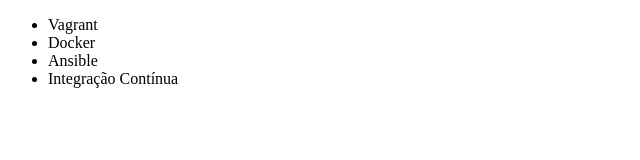
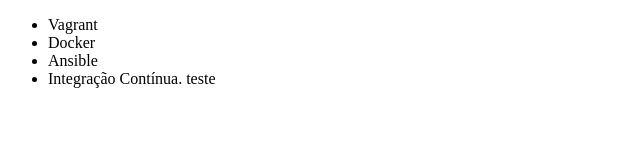
Before and after one commit to damonfilho/alura-git, a plain HTML site: page index.html in a window 1280 px wide. Shown: the full height of the page, 0-640 px from the left. Drawn offline with Linux system fonts and the light colour scheme.

Commit message:
alterando teste

```diff
--- a/index.html
+++ b/index.html
@@ -9,7 +9,7 @@
         <li>Vagrant</li>
         <li>Docker</li>
         <li>Ansible</li>
-        <li>Integração Contínua</li>
+        <li>Integração Contínua. teste</li>
     </ul>
 </body>
 </html>
```
